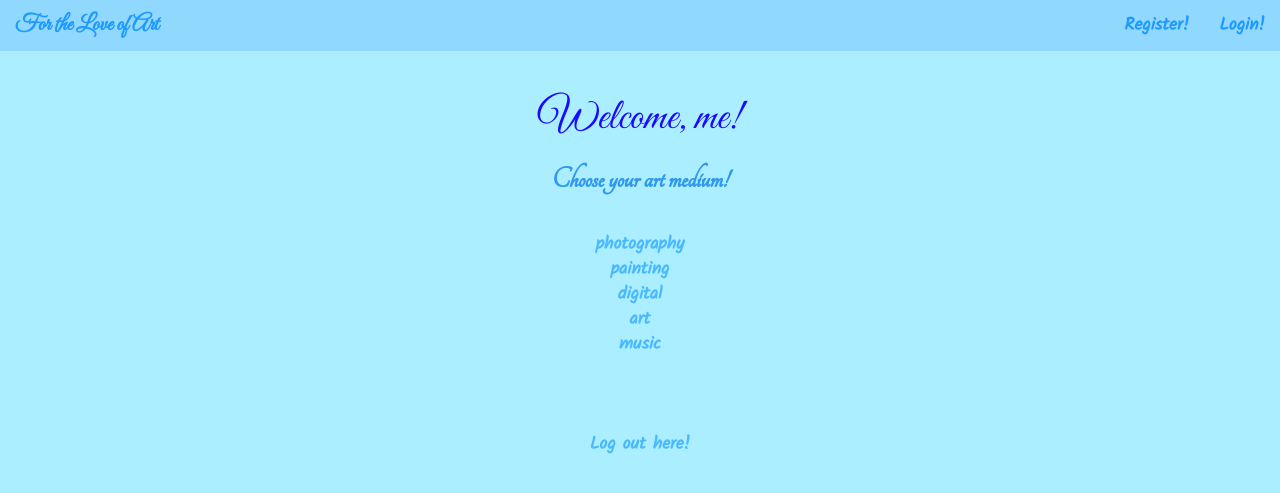
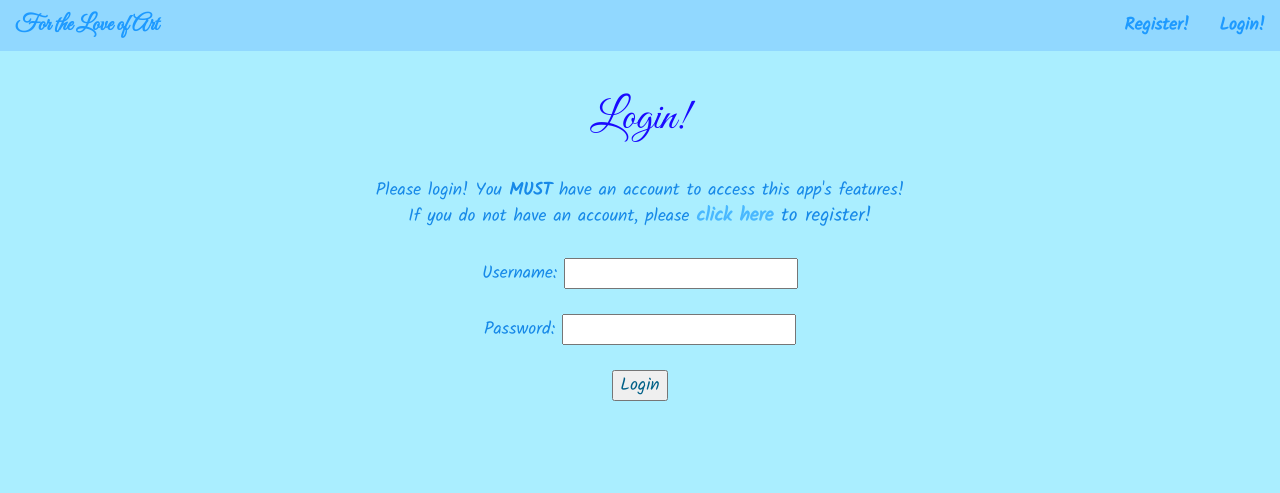
Before and after one commit to TerryMinal/tscjhair-attack, a Flask app: page / in a window 1280 px wide. Shown: the top 493 px of the page. Run offline with Flask 2, Linux system fonts and the light colour scheme; some libraries are stand-ins or nearby versions.

Commit message:
updated templates to display correctly based on login status

```diff
--- a/app.py
+++ b/app.py
@@ -15,18 +15,18 @@ def home():
         return render_template("home.html", user="me", mediums=med)
     else:
         print "notlogged"
-        return render_template("home.html", user="me", mediums=med, notlogged=True)
+        return render_template("login.html", notlogged=True)
 @app.route("/register")
 def register():
     if checkIfLogged():
         return redirect(url_for("home"))
-    return render_template("register.html")
+    return render_template("register.html", notlogged=True)
 
 @app.route("/login")
 def login():
     if checkIfLogged():
         return redirect(url_for("home"))
-    return render_template("login.html")
+    return render_template("login.html", notlogged=True)
 
 @app.route("/auth", methods=["GET","POST"])
 def auth():
--- a/templates/login.html
+++ b/templates/login.html
@@ -7,7 +7,8 @@
 
 <center>
   <h1>Login!</h1><br>
-  Please login! If you do not have an account, please
+  Please login! You <b>MUST</b> have an account to access this app's features!<br>
+  If you do not have an account, please
   <span class="aclick-here"><a href="/register">click here</a>
   to register!<br><br></span>
   <form action ="/auth" method = "POST">
--- a/templates/register.html
+++ b/templates/register.html
@@ -7,7 +7,8 @@
 
 <center>
   <h1>Register</h1><br>
-  Please sign up! If you have an account, please
+  Please sign up! You <b>MUST</b> have an account to access this app's features!<br>
+  If you have an account, please
   <span class="aclick-here"><a href="/login">click here</a>
   to login!<br><br></span>
   <form action="/register" method = "POST">
```
